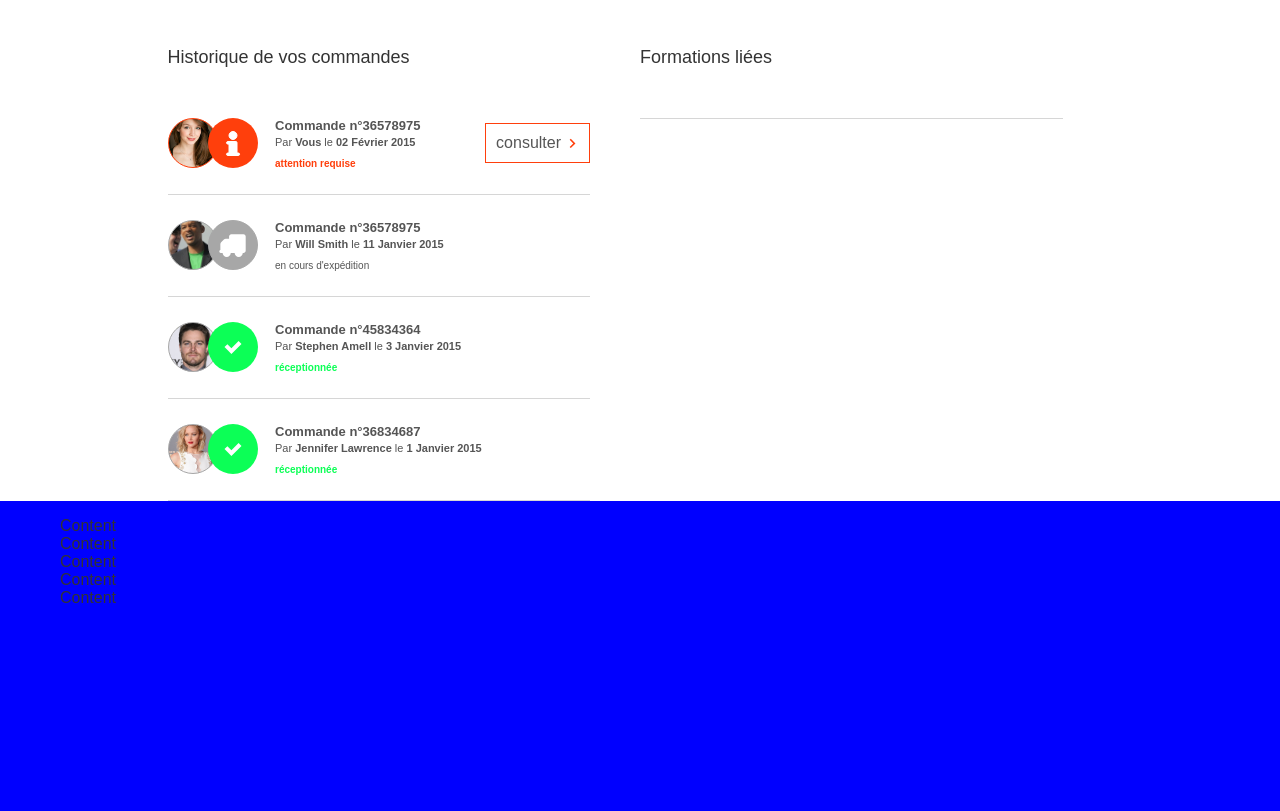
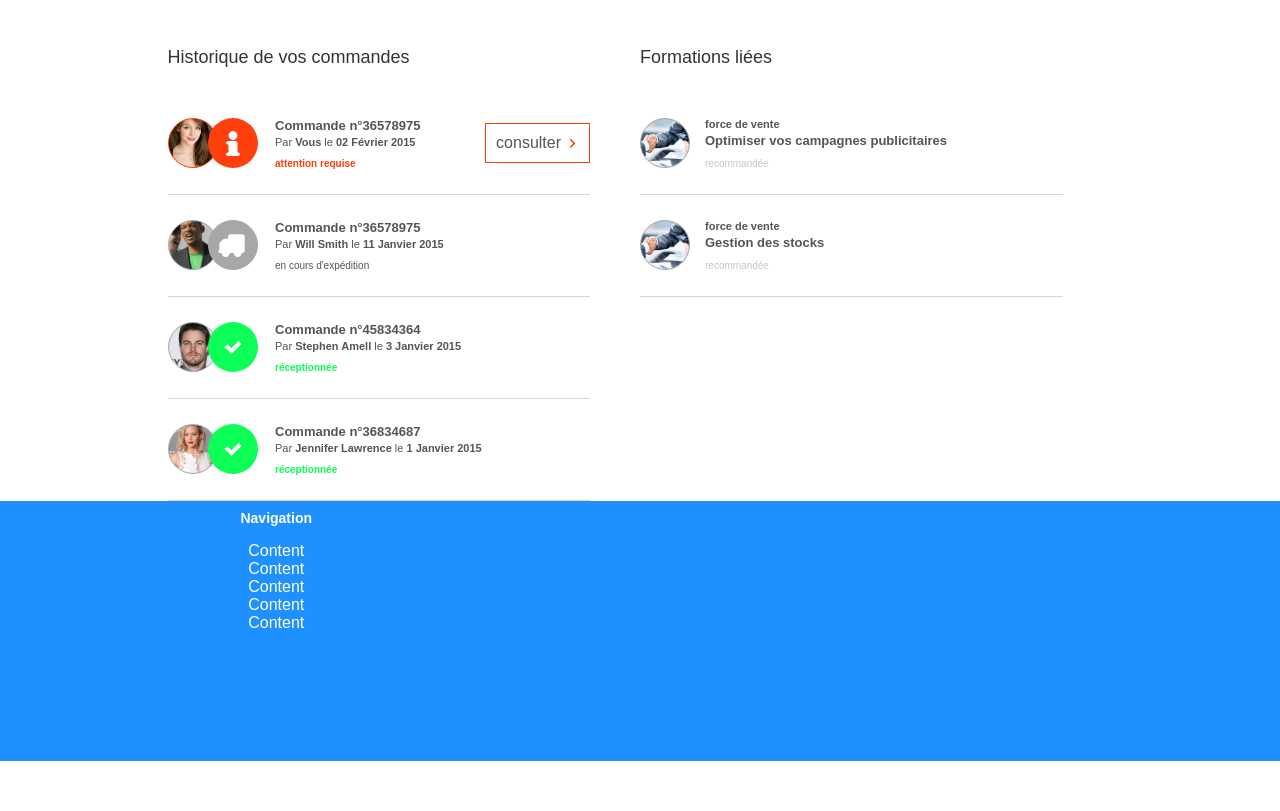
Before and after one commit to Hillsrion/Bachelor-Maquette, a website: page index.html in a window 1280 px wide. Shown: the part 1437-2248 px from the top of the page. After the commit the page ends 2198 px from the top, so only its background shows below. Drawn offline with nearby package versions, Linux system fonts and the light colour scheme; files that its build step writes are made by us from their sources.

Commit message:
[Dev] Finished desktop lists

```diff
--- a/index.html
+++ b/index.html
@@ -245,22 +245,50 @@
           <article class="col-sm col-xs-12 stack">
             <h2 class="stack__title">Formations liées</h2>
             <ul class="stack__list">
-              <li class="item"></li>
+              <li class="row item">
+                <div class="item__group">
+                  <span class="item__image item__image--5"><img src="img/business.jpg" alt="Photo de couverture"></span>
+                </div>
+                <div class="item__group item__group--margin">
+                  <div class="item__inner-group">
+                    <h3 class="item__name item__name--small">force de vente</h3>
+                    <p class="item__infos item__infos--big">Optimiser vos campagnes publicitaires</p>
+                  </div>
+                  <p class="item__state item__state--recommended">recommandée</p>
+                </div>
+              </li>
+              <li class="row item">
+                <div class="item__group">
+                  <span class="item__image item__image--5"><img src="img/business.jpg" alt="Photo de couverture"></span>
+                </div>
+                <div class="item__group item__group--margin">
+                  <div class="item__inner-group">
+                    <h3 class="item__name item__name--small">force de vente</h3>
+                    <p class="item__infos item__infos--big">Gestion des stocks</p>
+                  </div>
+                  <p class="item__state item__state--recommended">recommandée</p>
+                </div>
+              </li>
             </ul>
           </article>
         </div>
       </div>
     </section>
-    <footer class="row footer">
-      <nav class="col-xs-3 footer__nav-stack">
-        <ul class="footer__nav-list">
-          <li class="footer__nav-item--big">Content</li>
-          <li class="footer__nav-item">Content</li>
-          <li class="footer__nav-item">Content</li>
-          <li class="footer__nav-item">Content</li>
-          <li class="footer__nav-item">Content</li>
-        </ul>
-      </nav>
+    <footer class="row center-xs footer">
+      <div class="maxi-size">
+        <nav class="row footer__wrapper">
+          <div class="col-xs-2 nav-stack">
+            <h1 class="nav-stack__title">Navigation</h1>
+            <ul class="nav-stack__list">
+              <li class="nav-stack__item">Content</li>
+              <li class="nav-stack__item">Content</li>
+              <li class="nav-stack__item">Content</li>
+              <li class="nav-stack__item">Content</li>
+              <li class="nav-stack__item">Content</li>
+            </ul>
+          </div>
+        </nav>
+      </div>
     </footer>
   </body>
 </html>
--- a/less/footer.less
+++ b/less/footer.less
@@ -1,20 +1,27 @@
 .footer {
 	margin: 0;
-	background-color: blue;
+	background-color: dodgerblue;
 	height: auto;
-	min-height: 310px;
-	&__nav-list {
+	min-height: 260px;
+}
+
+.nav-stack {
+	&__list {
 		list-style: none;
 		padding: 0;
 	}
-	&__nav-item {
+	&__item {
+		color: white;
 		&--main {
 			margin-bottom: 20px;
 		}
 	}
-	&__nav-stack {
-		&:first-child {
-			padding-left: 60px;
-		}
+	&__title {
+		color: white;
+		font-size: 14px;
+		font-weight: bold;
+	}
+	&:first-child {
+		padding-left: 60px;
 	}
 }
--- a/less/lists.less
+++ b/less/lists.less
@@ -68,6 +68,9 @@
                 &--4 {
                     background-image: url('../img/jennifer-lawrence.jpg');
                 }
+                &--5 {
+                    background-image: url('../img/business.jpg');
+                }
                 &--warning {
                     border-color: @red;
                 }
@@ -78,6 +81,9 @@
                 margin: 0;
                 text-align: left;
                 color: @grey;
+                &--small {
+                    font-size: 11px;
+                }
             }
             &__icon {
                 width: @icon-size;
@@ -86,7 +92,7 @@
                 transform: translate3d(-20%,0,0);
                 display: block;
                 background-color: @icon-regular;
-                background-position: 7.5px center;
+                background-position: 6.5px center;
                 background-repeat: no-repeat;
                 background-size: 33px;
                 background-image: url('../img/truck.svg');
@@ -114,6 +120,10 @@
                 margin-bottom: 0;
                 color: @grey;
                 text-align: left;
+                &--big {
+                    font-size: 13px;
+                    font-weight: bold;
+                }
             }
             &__state {
                 font-size: 10px;
@@ -124,12 +134,9 @@
                 &--warning,&--success {
                     font-weight: bold;
                 }
-                &--warning {
-                    color: @red;
-                }
-                &--success {
-                    color: @dirty-green;
-                }
+                &--warning { color: @red; }
+                &--success { color: @dirty-green; }
+                &--recommended {color: @light-label;}
             }
             .button {
                 margin-top: 5px;
--- a/less/var.less
+++ b/less/var.less
@@ -7,6 +7,7 @@
 @red: #ff3f0c;
 @bg-image: #e6e6e6;
 @grey--light: #d6d6d6;
+@light-label: #c6c6c6;
 @grey: #555555;
 @icon-regular: #a7a7a7;
 // Sizes
```
Also changed, not shown: img/business.jpg (added).
